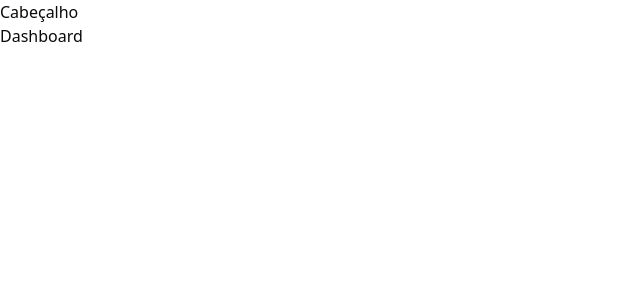
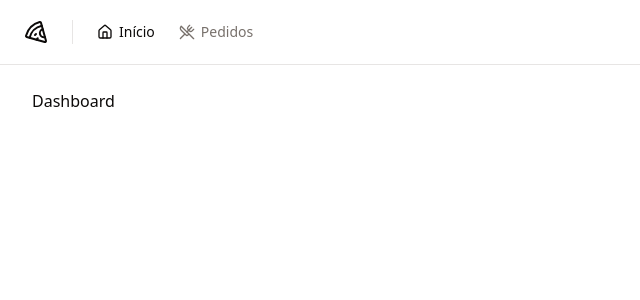
Before and after one commit to taylosstls/mba-rocket, a React (Vite) app in the folder mod-2/03-pizzashop/: page / in a window 1280 px wide. Shown: the top 300 px of the page, without its empty margins (0-640 px from the left). Built offline with nearby package versions, Linux system fonts and the light colour scheme.

Commit message:
Create dashboard header

```diff
--- a/mod-2/03-pizzashop/package.json
+++ b/mod-2/03-pizzashop/package.json
@@ -12,6 +12,7 @@
   "dependencies": {
     "@hookform/resolvers": "^3.9.0",
     "@radix-ui/react-label": "^2.1.0",
+    "@radix-ui/react-separator": "^1.1.0",
     "@radix-ui/react-slot": "^1.1.0",
     "class-variance-authority": "^0.7.0",
     "clsx": "^2.1.1",
--- /dev/null
+++ b/mod-2/03-pizzashop/src/components/atoms/nav-link.tsx
@@ -0,0 +1,14 @@
+import { Link, LinkProps, useLocation } from "react-router-dom";
+
+export type NavLinkProps = LinkProps;
+
+export function NavLink(props: NavLinkProps) {
+  const { pathname } = useLocation();
+  return (
+    <Link
+      className="flex items-center gap-1.5 text-sm font-medium text-muted-foreground transition-all hover:text-foreground data-[current=true]:text-foreground"
+      data-current={pathname === props.to}
+      {...props}
+    />
+  );
+}
--- /dev/null
+++ b/mod-2/03-pizzashop/src/components/organisms/header.tsx
@@ -0,0 +1,29 @@
+import { Home, Pizza, UtensilsCrossed } from "lucide-react";
+
+import { Separator } from "@/components/ui/separator";
+
+import { NavLink } from "../atoms/nav-link";
+
+export function Header() {
+  return (
+    <div className="border-b">
+      <div className="flex h-16 items-center gap-6 px-6">
+        <Pizza className="h-6 w-6" />
+
+        <Separator orientation="vertical" className="h-6" />
+
+        <nav className="flex items-center space-x-4 lg:space-x-6">
+          <NavLink to={"/"}>
+            <Home className="h-4 w-4" />
+            Início
+          </NavLink>
+
+          <NavLink to={"/order"}>
+            <UtensilsCrossed className="h-4 w-4" />
+            Pedidos
+          </NavLink>
+        </nav>
+      </div>
+    </div>
+  );
+}
--- a/mod-2/03-pizzashop/src/components/templates/App/index.tsx
+++ b/mod-2/03-pizzashop/src/components/templates/App/index.tsx
@@ -1,11 +1,13 @@
 import { Outlet } from "react-router-dom";
+
+import { Header } from "@/components/organisms/header";
 
 export function AppTemplate() {
   return (
-    <div>
-      <h1>Cabeçalho</h1>
+    <div className="flex min-h-screen flex-col antialiased">
+      <Header />
 
-      <div>
+      <div className="flex flex-1 flex-col gap-4 p-8 pt-6">
         <Outlet />
       </div>
     </div>
--- a/mod-2/03-pizzashop/src/components/templates/Auth/index.tsx
+++ b/mod-2/03-pizzashop/src/components/templates/Auth/index.tsx
@@ -3,7 +3,7 @@ import { Outlet } from "react-router-dom";
 
 export function AuthTemplate() {
   return (
-    <div className="grid min-h-screen grid-cols-2">
+    <div className="grid min-h-screen grid-cols-2 antialiased">
       <div className="flex h-full flex-col justify-between border-r border-foreground/5 bg-muted p-10 text-muted-foreground">
         <div className="flex items-center gap-3 text-lg font-medium text-foreground">
           <Pizza className="h-5 w-5" />
--- /dev/null
+++ b/mod-2/03-pizzashop/src/components/ui/separator.tsx
@@ -0,0 +1,29 @@
+import * as React from "react"
+import * as SeparatorPrimitive from "@radix-ui/react-separator"
+
+import { cn } from "@/lib/utils"
+
+const Separator = React.forwardRef<
+  React.ElementRef<typeof SeparatorPrimitive.Root>,
+  React.ComponentPropsWithoutRef<typeof SeparatorPrimitive.Root>
+>(
+  (
+    { className, orientation = "horizontal", decorative = true, ...props },
+    ref
+  ) => (
+    <SeparatorPrimitive.Root
+      ref={ref}
+      decorative={decorative}
+      orientation={orientation}
+      className={cn(
+        "shrink-0 bg-border",
+        orientation === "horizontal" ? "h-[1px] w-full" : "h-full w-[1px]",
+        className
+      )}
+      {...props}
+    />
+  )
+)
+Separator.displayName = SeparatorPrimitive.Root.displayName
+
+export { Separator }
--- a/mod-2/03-pizzashop/src/pages/auth/SignIn/index.tsx
+++ b/mod-2/03-pizzashop/src/pages/auth/SignIn/index.tsx
@@ -49,7 +49,7 @@ export function SignIn() {
   return (
     <>
       <Helmet title="Login" />
-      <div className="w-full p-8">
+      <div className="flex w-full flex-col items-center justify-center p-8">
         <Button asChild className="absolute right-6 top-8" variant={"ghost"}>
           <Link to={"/sign-up"} className="flex flex-row gap-2 align-middle">
             Cadastrar-se <LogIn size={16} />
--- a/mod-2/03-pizzashop/src/pages/auth/SignUp/index.tsx
+++ b/mod-2/03-pizzashop/src/pages/auth/SignUp/index.tsx
@@ -87,7 +87,7 @@ export function SignUp() {
   return (
     <>
       <Helmet title="Cadastro" />
-      <div className="w-full p-8">
+      <div className="flex w-full flex-col items-center justify-center p-8">
         <Button asChild className="absolute left-6 top-8" variant={"ghost"}>
           <Link to={"/sign-in"} className="flex flex-row gap-2 align-middle">
             <ArrowLeft size={16} /> Voltar
```
Also changed, not shown: 1 other file (tests, documents, lock files or other folders).
